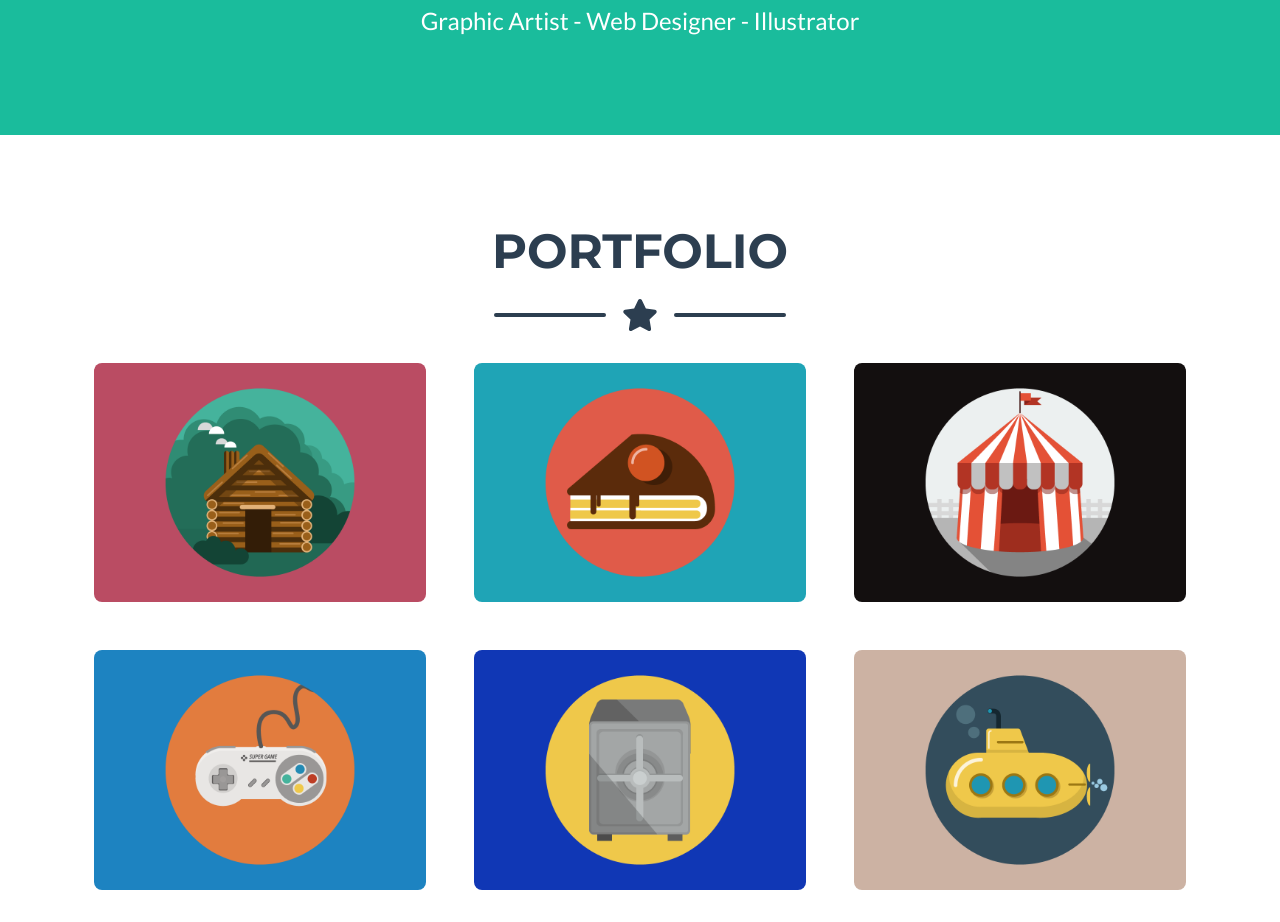
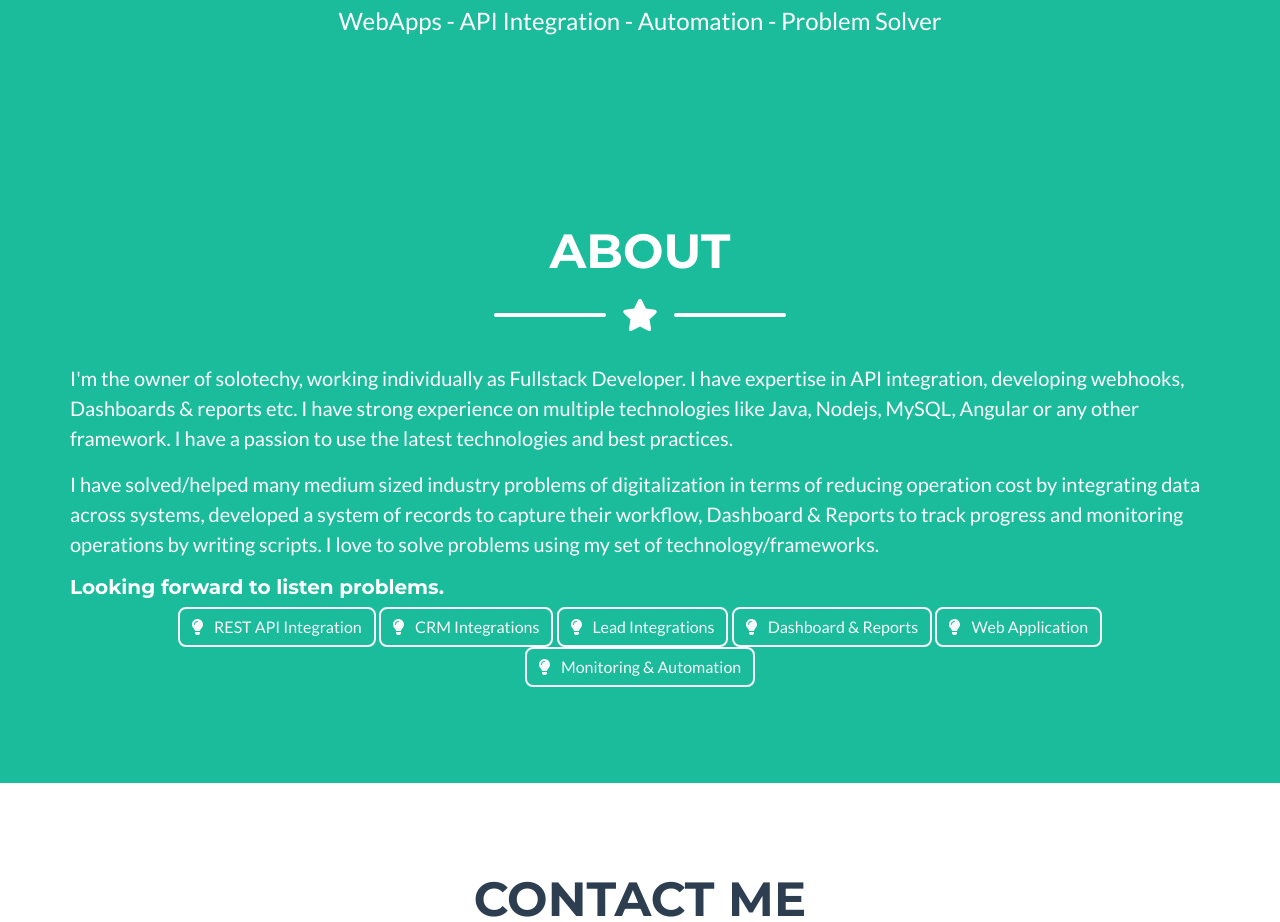
Before and after one commit to solotechy/site, a plain HTML site: page index.html in a window 1280 px wide. Shown: the part 648-1570 px from the top of the page. Drawn offline with nearby package versions, Linux system fonts and the light colour scheme.

Commit message:
Update page

```diff
--- a/index.html
+++ b/index.html
@@ -20,14 +20,14 @@
         <!-- Navigation-->
         <nav class="navbar navbar-expand-lg bg-secondary text-uppercase fixed-top" id="mainNav">
             <div class="container">
-                <a class="navbar-brand js-scroll-trigger" href="#page-top">Start Bootstrap</a>
+                <a class="navbar-brand js-scroll-trigger" href="#page-top">SoloTechy</a>
                 <button class="navbar-toggler navbar-toggler-right text-uppercase font-weight-bold bg-primary text-white rounded" type="button" data-toggle="collapse" data-target="#navbarResponsive" aria-controls="navbarResponsive" aria-expanded="false" aria-label="Toggle navigation">
                     Menu
                     <i class="fas fa-bars"></i>
                 </button>
                 <div class="collapse navbar-collapse" id="navbarResponsive">
                     <ul class="navbar-nav ml-auto">
-                        <li class="nav-item mx-0 mx-lg-1"><a class="nav-link py-3 px-0 px-lg-3 rounded js-scroll-trigger" href="#portfolio">Portfolio</a></li>
+                        <!--<li class="nav-item mx-0 mx-lg-1"><a class="nav-link py-3 px-0 px-lg-3 rounded js-scroll-trigger" href="#portfolio">Portfolio</a></li>-->
                         <li class="nav-item mx-0 mx-lg-1"><a class="nav-link py-3 px-0 px-lg-3 rounded js-scroll-trigger" href="#about">About</a></li>
                         <li class="nav-item mx-0 mx-lg-1"><a class="nav-link py-3 px-0 px-lg-3 rounded js-scroll-trigger" href="#contact">Contact</a></li>
                     </ul>
@@ -40,7 +40,7 @@
                 <!-- Masthead Avatar Image-->
                 <img class="masthead-avatar mb-5" src="assets/img/avataaars.svg" alt="..." />
                 <!-- Masthead Heading-->
-                <h1 class="masthead-heading text-uppercase mb-0">Start Bootstrap</h1>
+                <h1 class="masthead-heading text-uppercase mb-0">Solution Expert</h1>
                 <!-- Icon Divider-->
                 <div class="divider-custom divider-light">
                     <div class="divider-custom-line"></div>
@@ -48,79 +48,11 @@
                     <div class="divider-custom-line"></div>
                 </div>
                 <!-- Masthead Subheading-->
-                <p class="masthead-subheading font-weight-light mb-0">Graphic Artist - Web Designer - Illustrator</p>
+                <p class="masthead-subheading font-weight-light mb-0">WebApps - API Integration - Automation - Problem Solver</p>
             </div>
         </header>
         <!-- Portfolio Section-->
-        <section class="page-section portfolio" id="portfolio">
-            <div class="container">
-                <!-- Portfolio Section Heading-->
-                <h2 class="page-section-heading text-center text-uppercase text-secondary mb-0">Portfolio</h2>
-                <!-- Icon Divider-->
-                <div class="divider-custom">
-                    <div class="divider-custom-line"></div>
-                    <div class="divider-custom-icon"><i class="fas fa-star"></i></div>
-                    <div class="divider-custom-line"></div>
-                </div>
-                <!-- Portfolio Grid Items-->
-                <div class="row justify-content-center">
-                    <!-- Portfolio Item 1-->
-                    <div class="col-md-6 col-lg-4 mb-5">
-                        <div class="portfolio-item mx-auto" data-toggle="modal" data-target="#portfolioModal1">
-                            <div class="portfolio-item-caption d-flex align-items-center justify-content-center h-100 w-100">
-                                <div class="portfolio-item-caption-content text-center text-white"><i class="fas fa-plus fa-3x"></i></div>
-                            </div>
-                            <img class="img-fluid" src="assets/img/portfolio/cabin.png" alt="..." />
-                        </div>
-                    </div>
-                    <!-- Portfolio Item 2-->
-                    <div class="col-md-6 col-lg-4 mb-5">
-                        <div class="portfolio-item mx-auto" data-toggle="modal" data-target="#portfolioModal2">
-                            <div class="portfolio-item-caption d-flex align-items-center justify-content-center h-100 w-100">
-                                <div class="portfolio-item-caption-content text-center text-white"><i class="fas fa-plus fa-3x"></i></div>
-                            </div>
-                            <img class="img-fluid" src="assets/img/portfolio/cake.png" alt="..." />
-                        </div>
-                    </div>
-                    <!-- Portfolio Item 3-->
-                    <div class="col-md-6 col-lg-4 mb-5">
-                        <div class="portfolio-item mx-auto" data-toggle="modal" data-target="#portfolioModal3">
-                            <div class="portfolio-item-caption d-flex align-items-center justify-content-center h-100 w-100">
-                                <div class="portfolio-item-caption-content text-center text-white"><i class="fas fa-plus fa-3x"></i></div>
-                            </div>
-                            <img class="img-fluid" src="assets/img/portfolio/circus.png" alt="..." />
-                        </div>
-                    </div>
-                    <!-- Portfolio Item 4-->
-                    <div class="col-md-6 col-lg-4 mb-5 mb-lg-0">
-                        <div class="portfolio-item mx-auto" data-toggle="modal" data-target="#portfolioModal4">
-                            <div class="portfolio-item-caption d-flex align-items-center justify-content-center h-100 w-100">
-                                <div class="portfolio-item-caption-content text-center text-white"><i class="fas fa-plus fa-3x"></i></div>
-                            </div>
-                            <img class="img-fluid" src="assets/img/portfolio/game.png" alt="..." />
-                        </div>
-                    </div>
-                    <!-- Portfolio Item 5-->
-                    <div class="col-md-6 col-lg-4 mb-5 mb-md-0">
-                        <div class="portfolio-item mx-auto" data-toggle="modal" data-target="#portfolioModal5">
-                            <div class="portfolio-item-caption d-flex align-items-center justify-content-center h-100 w-100">
-                                <div class="portfolio-item-caption-content text-center text-white"><i class="fas fa-plus fa-3x"></i></div>
-                            </div>
-                            <img class="img-fluid" src="assets/img/portfolio/safe.png" alt="..." />
-                        </div>
-                    </div>
-                    <!-- Portfolio Item 6-->
-                    <div class="col-md-6 col-lg-4">
-                        <div class="portfolio-item mx-auto" data-toggle="modal" data-target="#portfolioModal6">
-                            <div class="portfolio-item-caption d-flex align-items-center justify-content-center h-100 w-100">
-                                <div class="portfolio-item-caption-content text-center text-white"><i class="fas fa-plus fa-3x"></i></div>
-                            </div>
-                            <img class="img-fluid" src="assets/img/portfolio/submarine.png" alt="..." />
-                        </div>
-                    </div>
-                </div>
-            </div>
-        </section>
+
         <!-- About Section-->
         <section class="page-section bg-primary text-white mb-0" id="about">
             <div class="container">
@@ -134,14 +66,41 @@
                 </div>
                 <!-- About Section Content-->
                 <div class="row">
-                    <div class="col-lg-4 ml-auto"><p class="lead">Freelancer is a free bootstrap theme created by Start Bootstrap. The download includes the complete source files including HTML, CSS, and JavaScript as well as optional SASS stylesheets for easy customization.</p></div>
-                    <div class="col-lg-4 mr-auto"><p class="lead">You can create your own custom avatar for the masthead, change the icon in the dividers, and add your email address to the contact form to make it fully functional!</p></div>
+                    <p class="lead">I'm the owner of solotechy, working individually as Fullstack Developer. I have expertise in API integration, developing webhooks, Dashboards & reports etc. I have strong experience on multiple technologies like Java, Nodejs, MySQL, Angular or any other framework. I have a passion to use the latest technologies and best practices.</p>
+                    <p class="lead">I have solved/helped many medium sized industry problems of digitalization in terms of reducing operation cost by integrating data across systems, developed a system of records to capture their workflow, Dashboard & Reports to track progress and monitoring operations by writing scripts. I love to solve problems using my set of technology/frameworks.</p>
+
+                    <h5 class="text-center">Looking forward to listen problems.</h3>
+                    <!--
+                        <div class="col-lg-4 ml-auto"><p class="lead">I'm the owner of solotechy, working individually as Fullstack Developer. I have expertise in API integration, developing webhooks, Dashboards & reports etc. I have strong experience on multiple technologies like Java, Nodejs, MySQL, Angular or any other framework. I have a passion to use the latest technologies and best practices.</p></div>
+                    <div class="col-lg-4 mr-auto"><p class="lead">I have solved/helped many medium sized industry problems of digitalization in terms of reducing operation cost by integrating data across systems, developed a system of records to capture their workflow, Dashboard & Reports to track progress and monitoring operations by writing scripts. I love to solve problems using my set of technology/frameworks.</p></div>
+                    -->
+
                 </div>
                 <!-- About Section Button-->
-                <div class="text-center mt-4">
-                    <a class="btn btn-xl btn-outline-light" href="https://startbootstrap.com/theme/freelancer/">
-                        <i class="fas fa-download mr-2"></i>
-                        Free Download!
+                <div class="text-center">
+                    <a class="btn  btn-outline-light">
+                        <i class="fas fa-lightbulb mr-2"></i>
+                        REST API Integration
+                    </a>
+                    <a class="btn  btn-outline-light">
+                        <i class="fas fa-lightbulb mr-2"></i>
+                        CRM Integrations
+                    </a>
+                    <a class="btn  btn-outline-light">
+                        <i class="fas fa-lightbulb mr-2"></i>
+                        Lead Integrations
+                    </a>
+                    <a class="btn  btn-outline-light">
+                        <i class="fas fa-lightbulb mr-2"></i>
+                        Dashboard & Reports
+                    </a>
+                    <a class="btn  btn-outline-light">
+                        <i class="fas fa-lightbulb mr-2"></i>
+                        Web Application
+                    </a>
+                    <a class="btn  btn-outline-light">
+                        <i class="fas fa-lightbulb mr-2"></i>
+                        Monitoring & Automation
                     </a>
                 </div>
             </div>
@@ -161,7 +120,10 @@
                 <div class="row">
                     <div class="col-lg-8 mx-auto">
                         <!-- To configure the contact form email address, go to mail/contact_me.php and update the email address in the PHP file on line 19.-->
-                        <form id="contactForm" name="sentMessage" novalidate="novalidate">
+                        <form id="contactForm" name="sentMessage" novalidate="novalidate" netlify-honeypot="bot-field" method="POST" data-netlify="true">
+                            <p style="display: none;">
+                                <label>Don’t fill this out if you’re human: <input name="bot-field" /></label>
+                            </p>
                             <div class="control-group">
                                 <div class="form-group floating-label-form-group controls mb-0 pb-2">
                                     <label>Name</label>
@@ -203,29 +165,27 @@
             <div class="container">
                 <div class="row">
                     <!-- Footer Location-->
-                    <div class="col-lg-4 mb-5 mb-lg-0">
+                    <!-- <div class="col-lg-4 mb-5 mb-lg-0">
                         <h4 class="text-uppercase mb-4">Location</h4>
                         <p class="lead mb-0">
                             2215 John Daniel Drive
                             <br />
                             Clark, MO 65243
                         </p>
-                    </div>
+                    </div> -->
                     <!-- Footer Social Icons-->
-                    <div class="col-lg-4 mb-5 mb-lg-0">
+                    <!--<div class="col-lg-4 mb-5 mb-lg-0">
                         <h4 class="text-uppercase mb-4">Around the Web</h4>
                         <a class="btn btn-outline-light btn-social mx-1" href="#!"><i class="fab fa-fw fa-facebook-f"></i></a>
                         <a class="btn btn-outline-light btn-social mx-1" href="#!"><i class="fab fa-fw fa-twitter"></i></a>
                         <a class="btn btn-outline-light btn-social mx-1" href="#!"><i class="fab fa-fw fa-linkedin-in"></i></a>
                         <a class="btn btn-outline-light btn-social mx-1" href="#!"><i class="fab fa-fw fa-dribbble"></i></a>
-                    </div>
+                    </div>-->
                     <!-- Footer About Text-->
                     <div class="col-lg-4">
-                        <h4 class="text-uppercase mb-4">About Freelancer</h4>
+                        <h4 class="text-uppercase mb-4">About SoloTechy</h4>
                         <p class="lead mb-0">
-                            Freelance is a free to use, MIT licensed Bootstrap theme created by
-                            <a href="http://startbootstrap.com">Start Bootstrap</a>
-                            .
+                            Solotechy keen to see problem statement.
                         </p>
                     </div>
                 </div>
```
